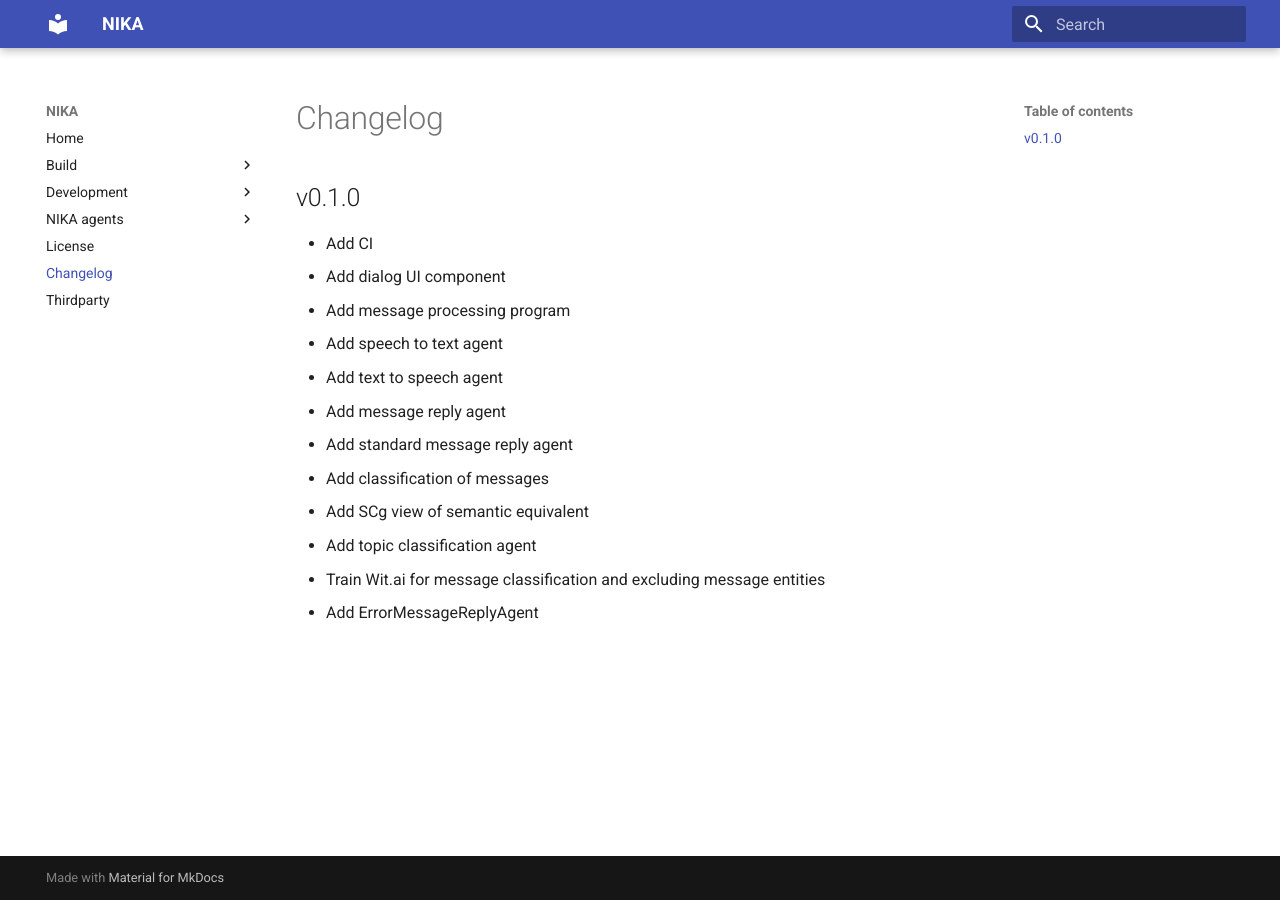
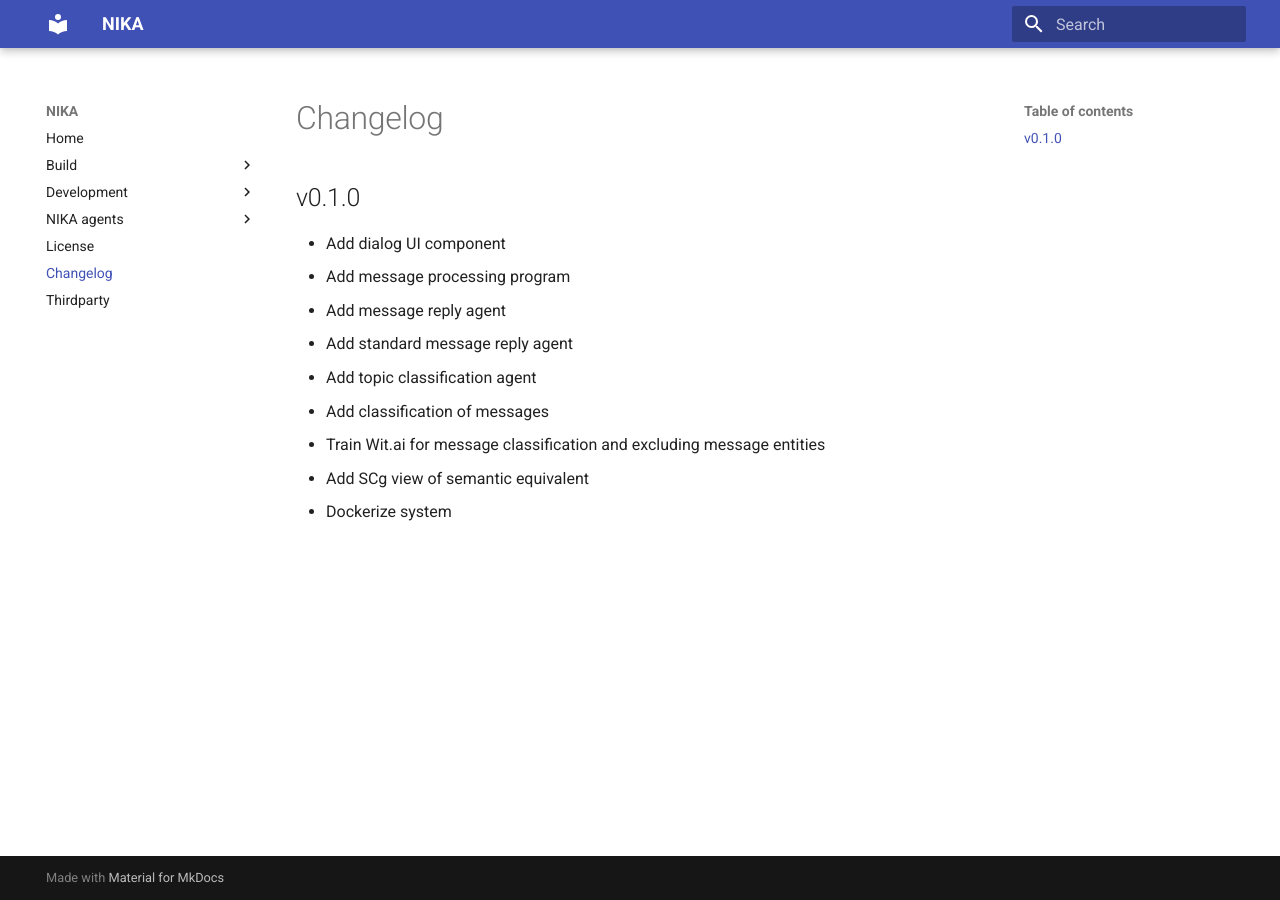
Before and after one commit to needslyp/nika, an MkDocs documentation site: the page built from docs/changelog.md, in a window 1280 px wide. Built offline with MkDocs 1.6.1 and Material for MkDocs 9.7.7, drawn with Linux system fonts in a browser that asks for light colours.

Commit message:
docs: update documentation

```diff
--- a/docs/changelog.md
+++ b/docs/changelog.md
@@ -1,13 +1,10 @@
 ## v0.1.0
-* Add CI
 * Add dialog UI component
 * Add message processing program
-* Add speech to text agent
-* Add text to speech agent
 * Add message reply agent
 * Add standard message reply agent
+* Add topic classification agent
 * Add classification of messages
+* Train Wit.ai for message classification and excluding message entities
 * Add SCg view of semantic equivalent
-* Add topic classification agent
-* Train Wit.ai for message classification and excluding message entities
-* Add ErrorMessageReplyAgent
+* Dockerize system
```
Also changed, not shown: docs/agents/messageReplyAgent.md (+1 -2 lines), docs/thirdparty.md (+2 -1 lines).
